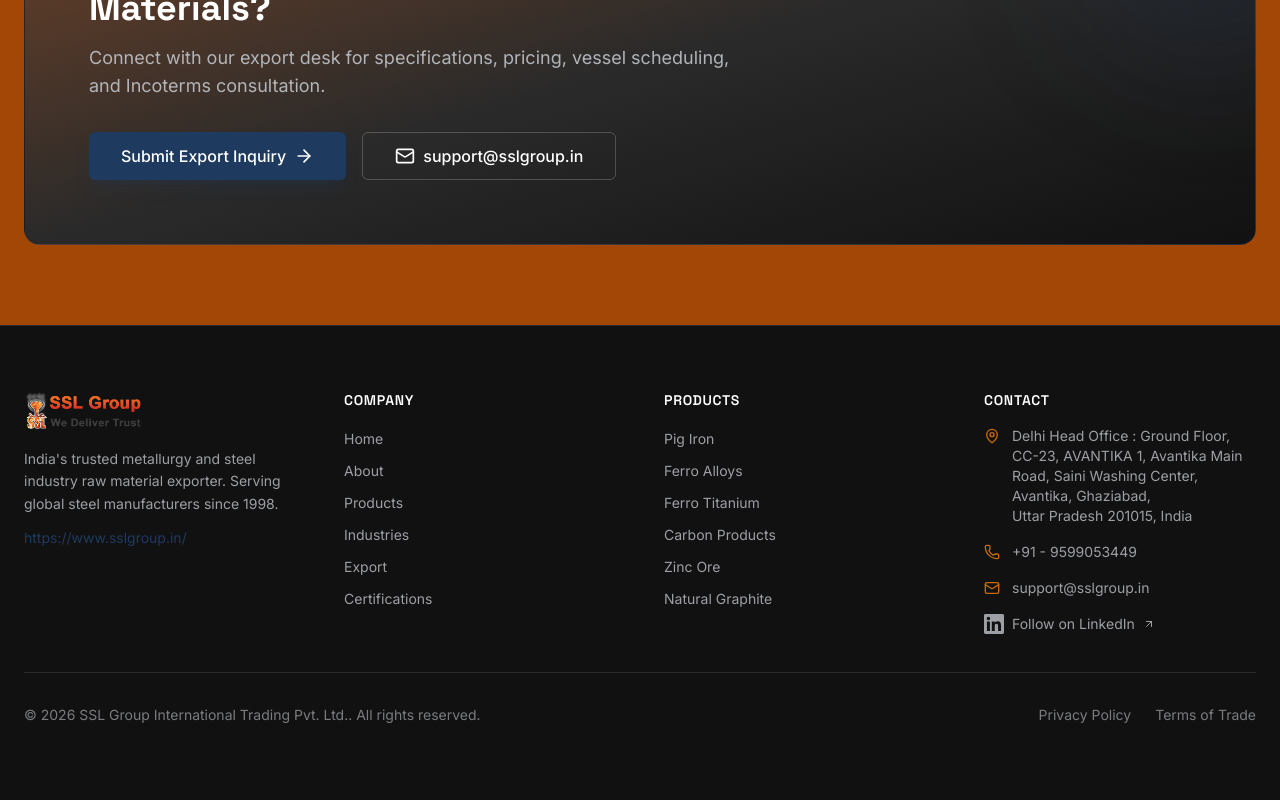
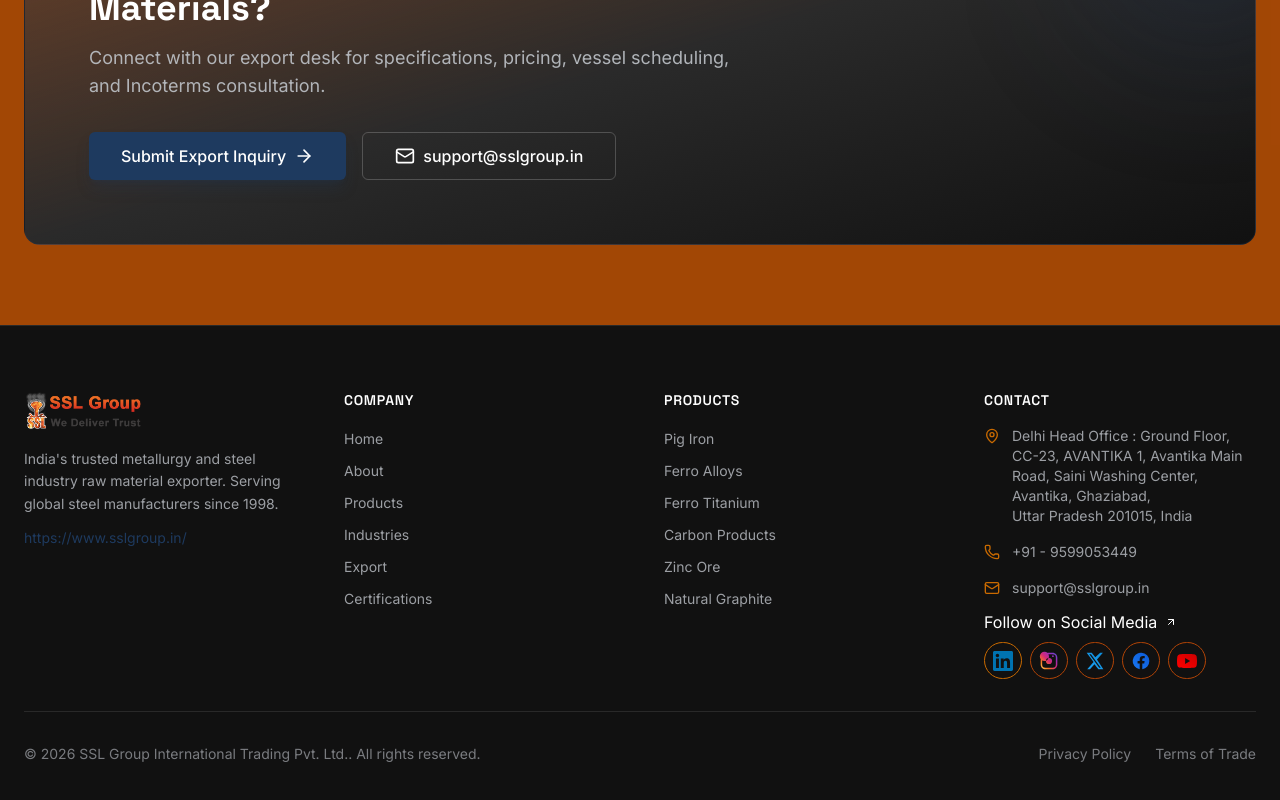
Before and after one commit to Mukesh-k7/ssl-group-website, a Next.js app: page / in a window 1280 px wide. Shown: the part 8238-9038 px from the top of the page. Built offline with nearby package versions, Linux system fonts and the light colour scheme; no server answers.

Commit message:
Add Social Media Icon [AI 38%]

```diff
--- a/components/layout/footer.tsx
+++ b/components/layout/footer.tsx
@@ -18,7 +18,7 @@
       <div
         className="
           container
-          mx-auto px-4 md:px-6 py-16
+          px-4 md:px-6 py-16 mx-auto
         "
       >
         <div
@@ -62,8 +62,9 @@
                 text-sm text-metallic/80 leading-relaxed
               "
             >
-              India's trusted metallurgy and steel industry raw material exporter.
-              Serving global steel manufacturers since {company.founded}.
+              India's trusted metallurgy and steel industry raw material
+              exporter. Serving global steel manufacturers since{" "}
+              {company.founded}.
             </p>
             <a
               href={company.website}
@@ -81,8 +82,8 @@
             <h3
               className="
                 mb-4
-                font-heading font-semibold text-sm text-white uppercase
-                tracking-wider
+                text-sm text-white font-heading font-semibold tracking-wider
+                uppercase
               "
             >
               Company
@@ -112,8 +113,8 @@
             <h3
               className="
                 mb-4
-                font-heading font-semibold text-sm text-white uppercase
-                tracking-wider
+                text-sm text-white font-heading font-semibold tracking-wider
+                uppercase
               "
             >
               Products
@@ -143,8 +144,8 @@
             <h3
               className="
                 mb-4
-                font-heading font-semibold text-sm text-white uppercase
-                tracking-wider
+                text-sm text-white font-heading font-semibold tracking-wider
+                uppercase
               "
             >
               Contact
@@ -163,12 +164,13 @@
               >
                 <MapPin
                   className="
-                    h-4 w-4
+                    w-4 h-4
                     mt-0.5
                     text-[#c96a00] text-bold
                     shrink-0
                   "
-                />
+                  /
+                >
                 <span>
                   {company.address.line1}
                   <br />
@@ -186,7 +188,7 @@
                 >
                   <Phone
                     className="
-                      h-4 w-4
+                      w-4 h-4
                       text-[#c96a00] text-bold
                     "
                   />
@@ -204,7 +206,7 @@
                 >
                   <Mail
                     className="
-                      h-4 w-4
+                      w-4 h-4
                       text-[#c96a00] text-bold
                     "
                   />
@@ -212,21 +214,38 @@
                 </a>
               </li>
             </ul>
+            <div
+              className="
+                flex items-center
+                mt-3
+                gap-2
+              "
+            >
+              <h2>Follow on Social Media</h2>
+              <ArrowUpRight
+                className="
+                  w-3 h-3
+                "
+              />
+            </div>
+
             <a
               href="https://www.linkedin.com/company/ssl-group"
               target="_blank"
               rel="noopener noreferrer"
               className="
                 inline-flex items-center
-                mt-4
+                p-[8px] pb-[7px] mt-2
                 text-sm text-metallic/80 hover:text-white
+                rounded-[23px] border border-[#c96a00]
                 gap-2
               "
               aria-label="LinkedIn"
             >
               <svg
                 className="
-                  h-5 w-5
+                  w-5 h-5
+                  text-[#0073b1] text-bold
                 "
                 viewBox="0 0 24 24"
                 fill="currentColor"
@@ -234,12 +253,174 @@
               >
                 <path d="M20.447 20.452h-3.554v-5.569c0-1.328-.027-3.037-1.852-3.037-1.853 0-2.136 1.445-2.136 2.939v5.667H9.351V9h3.414v1.561h.046c.477-.9 1.637-1.85 3.37-1.85 3.601 0 4.267 2.37 4.267 5.455v6.286zM5.337 7.433c-1.144 0-2.063-.926-2.063-2.065 0-1.138.92-2.063 2.063-2.063 1.14 0 2.064.925 2.064 2.063 0 1.139-.925 2.065-2.064 2.065zm1.782 13.019H3.555V9h3.564v11.452zM22.225 0H1.771C.792 0 0 .774 0 1.729v20.542C0 23.227.792 24 1.771 24h20.451C23.2 24 24 23.227 24 22.271V1.729C24 .774 23.2 0 22.222 0h.003z" />
               </svg>
-              Follow on LinkedIn
-              <ArrowUpRight
+            </a>
+
+            {/* Instagram */}
+            {/* Instagram Gradient Icon */}
+            <a
+              href="https://www.instagram.com/"
+              target="_blank"
+              rel="noopener noreferrer"
+              className="
+                inline-flex items-center
+                p-[8px] pb-[7px] mx-2 mt-2
+                rounded-[23px] border border-[#b14406]
+                gap-2
+              "
+              aria-label="Instagram"
+            >
+              <svg
                 className="
-                  h-3 w-3
+                  w-5 h-5
                 "
-              />
+                viewBox="0 0 24 24"
+                aria-hidden
+              >
+                <defs>
+                  <linearGradient
+                    id="instagramGradient"
+                    x1="0%"
+                    y1="100%"
+                    x2="100%"
+                    y2="0%"
+                  >
+                    <stop offset="0%" stopColor="#feda75" />
+                    <stop offset="25%" stopColor="#fa7e1e" />
+                    <stop offset="50%" stopColor="#d62976" />
+                    <stop offset="75%" stopColor="#962fbf" />
+                    <stop offset="100%" stopColor="#4f5bd5" />
+                  </linearGradient>
+                </defs>
+
+                <path
+                  fill="url(#instagramGradient)"
+                  d="M7.75 2C4.574 2 2 4.574 2 7.75v8.5C2 19.426 4.574 22 7.75 22h8.5C19.426 22 22 19.426 22 16.25v-8.5C22 4.574 19.426 2 16.25 2h-8.5zm0 1.8h8.5a3.95 3.95 0 013.95 3.95v8.5a3.95 3.95 0 01-3.95 3.95h-8.5a3.95 3.95 0 01-3.95-3.95v-8.5A3.95 3.95 0 017.75 3.8zm8.95 1.35a1.05 1.05 0 100 2.1 1.05 1.05 0 000-2.1zM12 6.5A5.5 5.5 0 106 12a5.5 5.5 0 006-5.5zm0 1.8A3.7 3.7 0 118.3 12 3.7 3.7 0 0112 8.3z"
+                />
+              </svg>
+            </a>
+
+            {/* Twitter / X */}
+            {/* Twitter / X Gradient Icon */}
+            <a
+              href="https://twitter.com/"
+              target="_blank"
+              rel="noopener noreferrer"
+              className="
+                inline-flex items-center
+                p-[8px] pb-[7px] mt-2
+                rounded-[23px] border border-[#b14406]
+                gap-2
+              "
+              aria-label="Twitter"
+            >
+              <svg
+                className="
+                  w-5 h-5
+                "
+                viewBox="0 0 24 24"
+                aria-hidden
+              >
+                <defs>
+                  <linearGradient
+                    id="twitterGradient"
+                    x1="0%"
+                    y1="100%"
+                    x2="100%"
+                    y2="0%"
+                  >
+                    <stop offset="0%" stopColor="#1DA1F2" />
+                    <stop offset="100%" stopColor="#0d8ddb" />
+                  </linearGradient>
+                </defs>
+
+                <path
+                  fill="url(#twitterGradient)"
+                  d="M18.244 2H21.5l-7.12 8.134L22 22h-5.956l-4.664-6.104L5.94 22H2.682l7.617-8.705L2 2h6.104l4.216 5.564L18.244 2zm-1.142 18h1.803L7.126 3.896H5.193L17.102 20z"
+                />
+              </svg>
+            </a>
+
+            {/* Facebook */}
+            {/* Facebook Gradient Icon */}
+            <a
+              href="https://www.facebook.com/"
+              target="_blank"
+              rel="noopener noreferrer"
+              className="
+                inline-flex items-center
+                p-[8px] pb-[7px] mx-2 mt-2
+                rounded-[23px] border border-[#b14406]
+                gap-2
+              "
+              aria-label="Facebook"
+            >
+              <svg
+                className="
+                  w-5 h-5
+                "
+                viewBox="0 0 24 24"
+                aria-hidden
+              >
+                <defs>
+                  <linearGradient
+                    id="facebookGradient"
+                    x1="0%"
+                    y1="100%"
+                    x2="100%"
+                    y2="0%"
+                  >
+                    <stop offset="0%" stopColor="#1877F2" />
+                    <stop offset="100%" stopColor="#0d5bd7" />
+                  </linearGradient>
+                </defs>
+
+                <path
+                  fill="url(#facebookGradient)"
+                  d="M22 12a10 10 0 10-11.563 9.875v-6.987H7.898V12h2.539V9.797c0-2.506 1.492-3.89 3.777-3.89 1.094 0 2.238.195 2.238.195v2.46H15.19c-1.243 0-1.63.771-1.63 1.562V12h2.773l-.443 2.888H13.56v6.987A10 10 0 0022 12z"
+                />
+              </svg>
+            </a>
+
+            {/* YouTube */}
+            {/* YouTube Gradient Icon */}
+            {/* YouTube Gradient Icon */}
+            <a
+              href="https://www.youtube.com/"
+              target="_blank"
+              rel="noopener noreferrer"
+              className="
+                inline-flex items-center
+                p-[8px] pb-[7px] mt-2
+                rounded-[23px] border border-[#b14406]
+                gap-2
+              "
+              aria-label="YouTube"
+            >
+              <svg
+                className="
+                  w-5 h-5
+                "
+                viewBox="0 0 24 24"
+                aria-hidden
+              >
+                <defs>
+                  <linearGradient
+                    id="youtubeGradient"
+                    x1="0%"
+                    y1="100%"
+                    x2="100%"
+                    y2="0%"
+                  >
+                    <stop offset="0%" stopColor="#ff0000" />
+                    <stop offset="100%" stopColor="#cc0000" />
+                  </linearGradient>
+                </defs>
+
+                <path
+                  fill="url(#youtubeGradient)"
+                  d="M23.498 6.186a2.997 2.997 0 00-2.11-2.12C19.505 3.5 12 3.5 12 3.5s-7.505 0-9.388.566a2.997 2.997 0 00-2.11 2.12A31.243 31.243 0 000 12a31.243 31.243 0 00.502 5.814 2.997 2.997 0 002.11 2.12C4.495 20.5 12 20.5 12 20.5s7.505 0 9.388-.566a2.997 2.997 0 002.11-2.12A31.243 31.243 0 0024 12a31.243 31.243 0 00-.502-5.814zM9.75 15.568v-7.136L15.818 12 9.75 15.568z"
+                />
+              </svg>
             </a>
           </div>
         </div>
```
